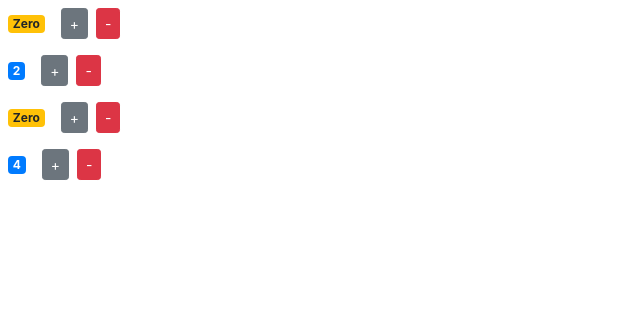
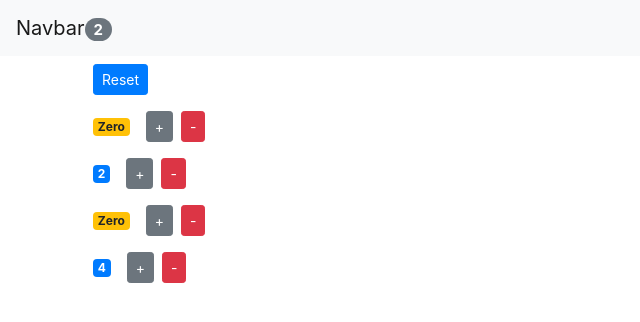
Before and after one commit to MillyCodes/ReactTutorials, a React (Create React App) app in the folder counter-app/: page / in a window 1280 px wide. Shown: the top 322 px of the page, without its empty margins (0-640 px from the left). Built offline with nearby package versions, Linux system fonts and the light colour scheme.

Commit message:
completed more on react crash course including states and lifting of properties, navbar

```diff
--- a/counter-app/src/App.js
+++ b/counter-app/src/App.js
@@ -1,28 +1,58 @@
-import React, { Component } from 'react';
-import logo from './logo.svg';
-import './App.css';
+import React, { Component } from "react";
+import NavBar from "./components/navbar";
+import "./App.css";
+import Counters from "./components/counters";
 
 class App extends Component {
-  render() {
-    return (
-      <div className="App">
-        <header className="App-header">
-          <img src={logo} className="App-logo" alt="logo" />
-          <p>
-            Edit <code>src/App.js</code> and save to reload.
-          </p>
-          <a
-            className="App-link"
-            href="https://reactjs.org"
-            target="_blank"
-            rel="noopener noreferrer"
-          >
-            Learn React
-          </a>
-        </header>
-      </div>
-    );
-  }
+    state = {
+        counters: [
+            { id: 1, value: 0 },
+            { id: 2, value: 2 },
+            { id: 3, value: 0 },
+            { id: 4, value: 4 }
+        ]
+    };
+
+    handleIncrement = counter => {
+        const counters = [...this.state.counters];
+        const index = counters.indexOf(counter);
+        counters[index] = { ...counter };
+        counters[index].value++;
+        this.setState({ counters });
+    };
+
+    handleReset = counterId => {
+        const counters = this.state.counters.map(c => {
+            c.value = 0;
+            return c;
+        });
+        this.setState({ counters });
+    };
+
+    handleDelete = counterId => {
+        const counters = this.state.counters.filter(c => c.id !== counterId);
+        this.setState({ counters });
+    };
+
+    render() {
+        return (
+            <React.Fragment>
+                <NavBar
+                    totalCounters={
+                        this.state.counters.filter(c => c.value > 0).length
+                    }
+                />
+                <main className="container">
+                    <Counters
+                        counters={this.state.counters}
+                        onReset={this.handleReset}
+                        onIncrement={this.handleIncrement}
+                        onDelete={this.handleDelete}
+                    />
+                </main>
+            </React.Fragment>
+        );
+    }
 }
 
 export default App;
--- a/counter-app/src/components/counter.jsx
+++ b/counter-app/src/components/counter.jsx
@@ -1,14 +1,6 @@
 import React, { Component } from "react";
 
 class Counter extends Component {
-    state = {
-        value: this.props.value
-    };
-
-    handleIncrement = product => {
-        this.setState({ value: this.state.value + 1 });
-    };
-
     render() {
         console.log(this.props);
 
@@ -18,26 +10,29 @@
                     {this.formatCount()}
                 </span>
                 <button
-                    onClick={() => this.handleIncrement({ id: 1 })}
+                    onClick={() => this.props.onIncrement(this.props.counter)}
                     className="btn btn-secondary btn-sm m-2"
                 >
                     +
                 </button>
-                <button onClick={() => this.props.onDelete(this.props.id)} className="btn btn-danger btn-sm">
+                <button
+                    onClick={() => this.props.onDelete(this.props.counter.id)}
+                    className="btn btn-danger btn-sm"
+                >
                     -
                 </button>
-            </div >
+            </div>
         );
     }
 
     getBadgeClasses() {
         let classes = "badge m-2 badge-";
-        classes += this.state.value === 0 ? "warning" : "primary";
+        classes += this.props.counter.value === 0 ? "warning" : "primary";
         return classes;
     }
 
     formatCount() {
-        const { value } = this.state;
+        const { value } = this.props.counter;
         return value === 0 ? "Zero" : value;
     }
 }
--- a/counter-app/src/components/counters.jsx
+++ b/counter-app/src/components/counters.jsx
@@ -1,28 +1,24 @@
-//LEF T OF AT 1:24:34
-
 import React, { Component } from "react";
 import Counter from "./counter";
 
 class Counters extends Component {
-    state = {
-        counters: [
-            { id: 1, value: 0 },
-            { id: 2, value: 2 },
-            { id: 3, value: 0 },
-            { id: 4, value: 4 }
-        ]
-    };
-
-    handleDelete = (counterId) => {
-        const counters = this.state.counters.filter(c => c.id !== counterId);
-        this.setState({ counters });
-    };
-
     render() {
         return (
             <div>
-                {this.state.counters.map(counter => (
-                    <Counter key={counter.id} onDelete={this.handleDelete} value={counter.value} id={counter.id} />))}
+                <button
+                    onClick={this.props.onReset}
+                    className="btn btn-primary btn-sm m-2"
+                >
+                    Reset
+                </button>
+                {this.props.counters.map(counter => (
+                    <Counter
+                        key={counter.id}
+                        onDelete={this.props.onDelete}
+                        onIncrement={this.props.onIncrement}
+                        counter={counter}
+                    />
+                ))}
             </div>
         );
     }
--- /dev/null
+++ b/counter-app/src/components/navbar.jsx
@@ -0,0 +1,18 @@
+import React, { Component } from "react";
+
+class NavBar extends Component {
+    render() {
+        return (
+            <nav className="navbar navbar-light bg-light">
+                <a className="navbar-brand" href="#">
+                    Navbar
+                    <span className="badge badge-pill badge-secondary">
+                        {this.props.totalCounters}
+                    </span>
+                </a>
+            </nav>
+        );
+    }
+}
+
+export default NavBar;
```
Also changed, not shown: counter-app/src/index.js (+4 -3 lines).
